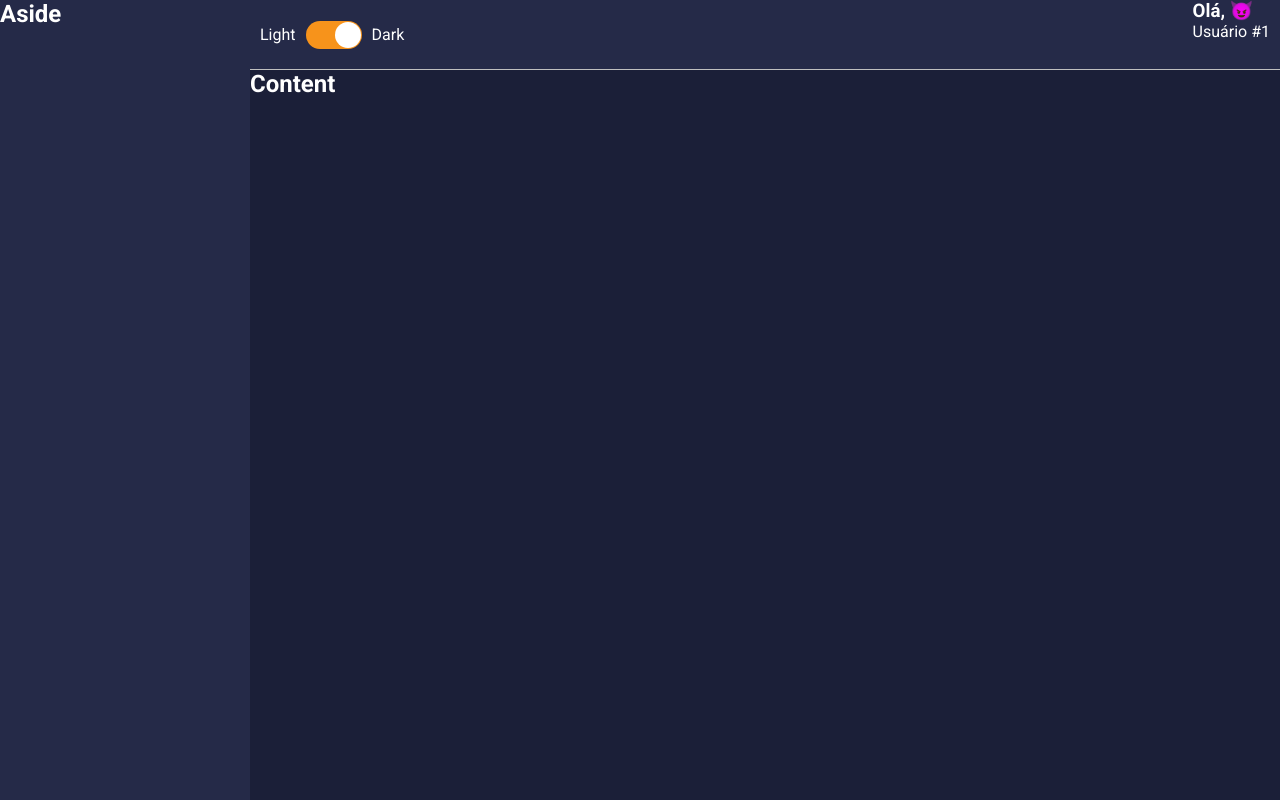
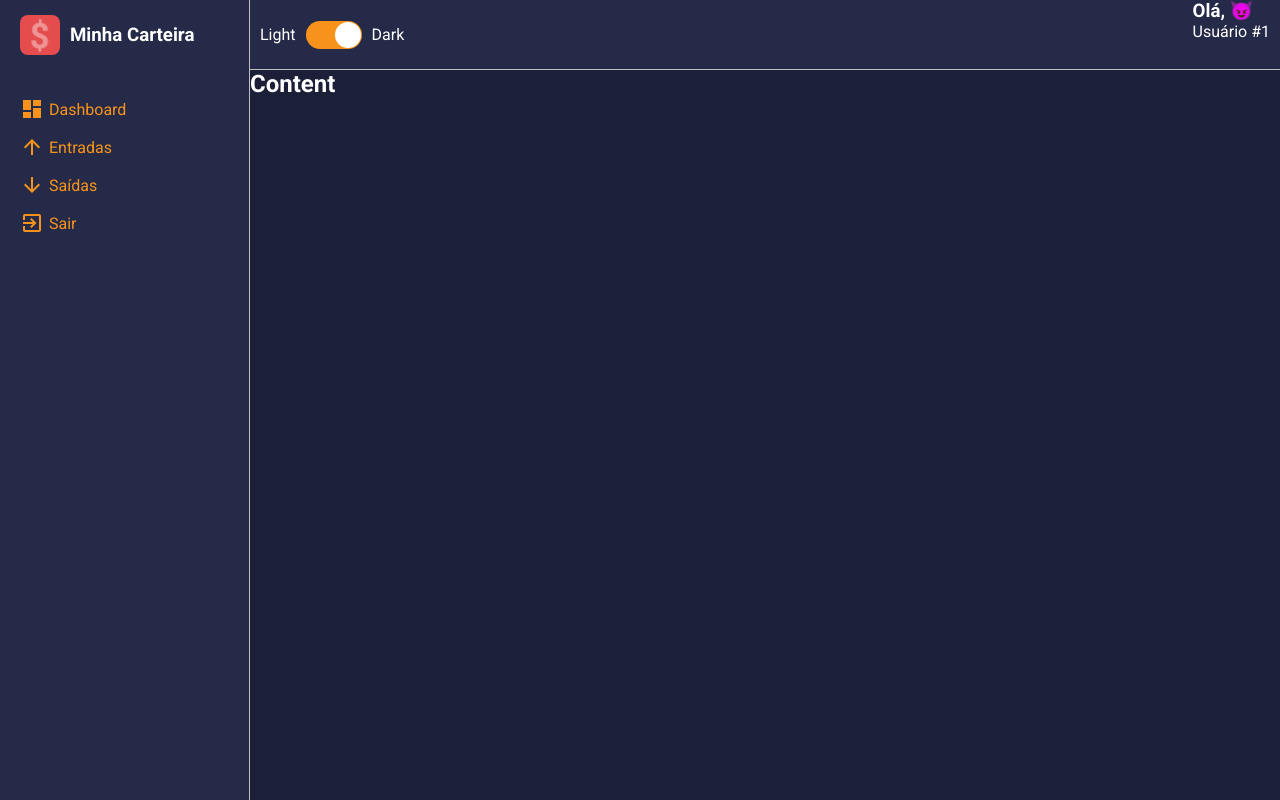
Before and after one commit to EduBergantini/didactic-spoon, a React (Create React App) app: page / in a window 1280 px wide. Built offline with nearby package versions, Linux system fonts and the light colour scheme.

Commit message:
feat: design sidebar on aside

```diff
--- a/src/components/aside/index.tsx
+++ b/src/components/aside/index.tsx
@@ -1,11 +1,38 @@
 import React from "react";
-import { Container } from "./styles";
+import logoSvg from "../../assets/logo.svg";
+import { MdDashboard, MdArrowUpward, MdArrowDownward, MdExitToApp } from "react-icons/md";
+import { AsideContainer, AsideHeader, LogoImage, Title, MenuContainer, MenuItemLink } from "./styles";
 
 const Aside: React.FC = () => {
     return (
-        <Container>
-            <h2>Aside</h2>
-        </Container>
+        <AsideContainer>
+            <AsideHeader>
+                <LogoImage src={logoSvg} alt="Logo Minha Carteira" />
+                <Title>Minha Carteira</Title>
+            </AsideHeader>
+
+            <MenuContainer>
+                <MenuItemLink href="#" title="Link para o dashboard">
+                    <MdDashboard />
+                    Dashboard
+                </MenuItemLink>
+
+                <MenuItemLink href="#" title="Link para entradas na carteira">
+                    <MdArrowUpward />
+                    Entradas
+                </MenuItemLink>
+
+                <MenuItemLink href="#" title="Link para saídas na carteira">
+                    <MdArrowDownward />
+                    Saídas
+                </MenuItemLink>
+
+                <MenuItemLink href="#" title="Link para sair da aplicação">
+                    <MdExitToApp />
+                    Sair
+                </MenuItemLink>
+            </MenuContainer>
+        </AsideContainer>
     );
 };
 
--- a/src/components/aside/styles.ts
+++ b/src/components/aside/styles.ts
@@ -1,7 +1,44 @@
 import styled from "styled-components";
 
-export const Container = styled.div`
+export const AsideContainer = styled.div`
     grid-area: AS;
     background-color: ${props => props.theme.colors.secondary};
+    padding-left: 20px;
+    border-right: 1px solid ${props => props.theme.colors.gray};
     color: ${props => props.theme.colors.white}
 `;
+export const AsideHeader = styled.header`
+    display: flex;
+    align-items: center;
+    height: 70px;
+`;
+export const LogoImage = styled.img`
+    width: 40px;
+    height: 40px;
+`;
+export const Title = styled.h3`
+    margin-left: 10px;
+`;
+
+export const MenuContainer = styled.nav`
+    display: flex;
+    flex-direction: column;
+    margin-top: 20px;
+`;
+export const MenuItemLink = styled.a`
+    color: ${props => props.theme.colors.info};
+    text-decoration: none;
+    transition: opacity .3s;
+    margin: 7px 0;
+    display: flex;
+    align-items: center;
+
+    &:hover {
+        opacity: 0.7;
+    }
+
+    > svg {
+        font-size: x-large;
+        margin-right: 5px;
+    }
+`;
```
